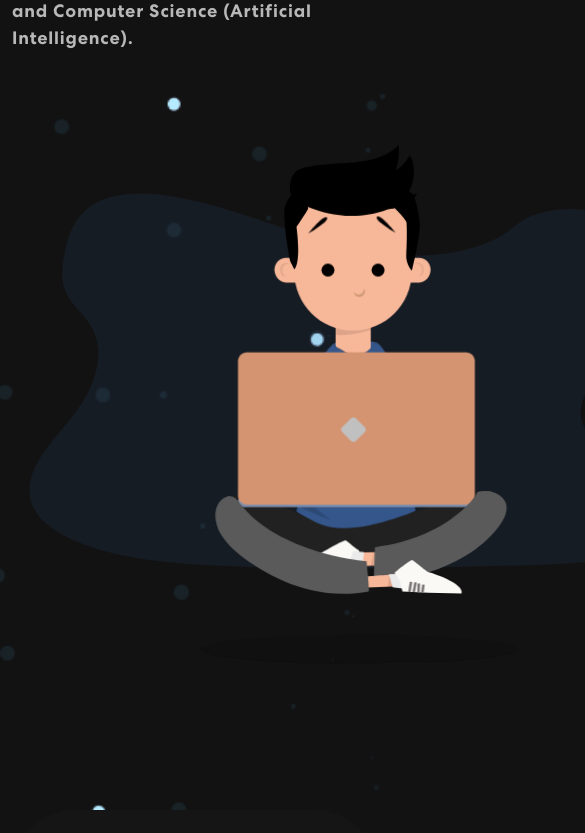
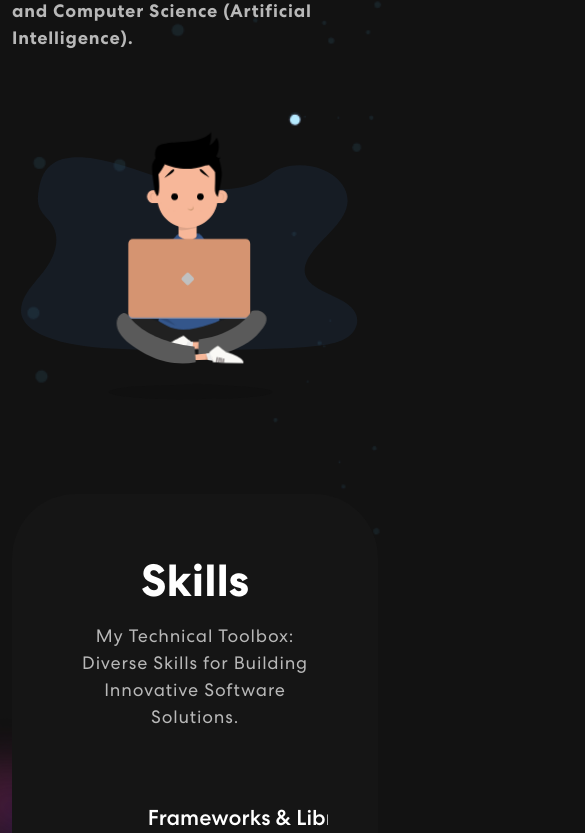
Before and after one commit to xavierkoo/xavierkoo.github.io, a React (Create React App) app: page / in a window 390 px wide. Shown: the part 871-1704 px from the top of the page, 585 px wide, since content can reach past the window. Built offline with nearby package versions, Linux system fonts and the light colour scheme; what react-cursor-custom would draw is missing.

Commit message:
feat: add avatar mobile responsiveness

```diff
--- a/src/components/AnimatedImg.css
+++ b/src/components/AnimatedImg.css
@@ -305,3 +305,21 @@
       transform: scale(0.96);
     }
   }
+
+  .animated-img-container {
+    max-width: 100%;
+    overflow: hidden;
+    margin: 0 auto;
+  }
+
+  .animated-img-container svg {
+    width: 100%;
+    height: auto;
+  }
+
+  @media (max-width: 768px) {
+    .animated-img-container svg {
+      transform: scale(1.0);
+      transform-origin: top left;
+    }
+  }
--- a/src/components/AnimatedImg.js
+++ b/src/components/AnimatedImg.js
@@ -4,6 +4,7 @@ import "./AnimatedImg.css";
 function AnimatedImg(props) {
   const theme = props.theme;
   return (
+    <div className="animated-img-container">
       <svg
         version="1.1"
         viewBox="80 -10 100.1879 500"
@@ -516,6 +517,7 @@ function AnimatedImg(props) {
           </g>
         </g>
       </svg>
+    </div>
   );
 }
 
```
Lines whose indentation alone changed are shown as unchanged.
